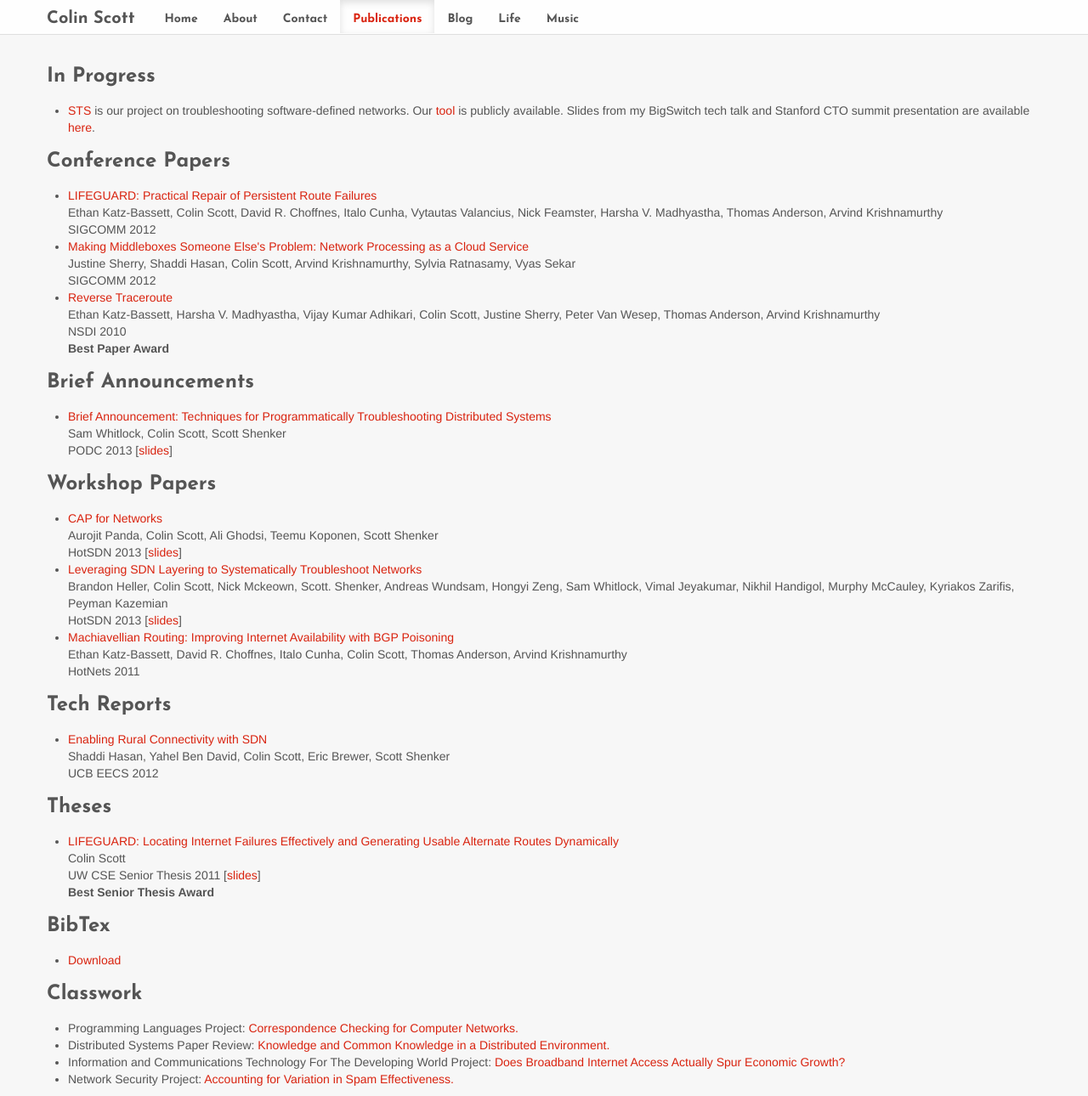
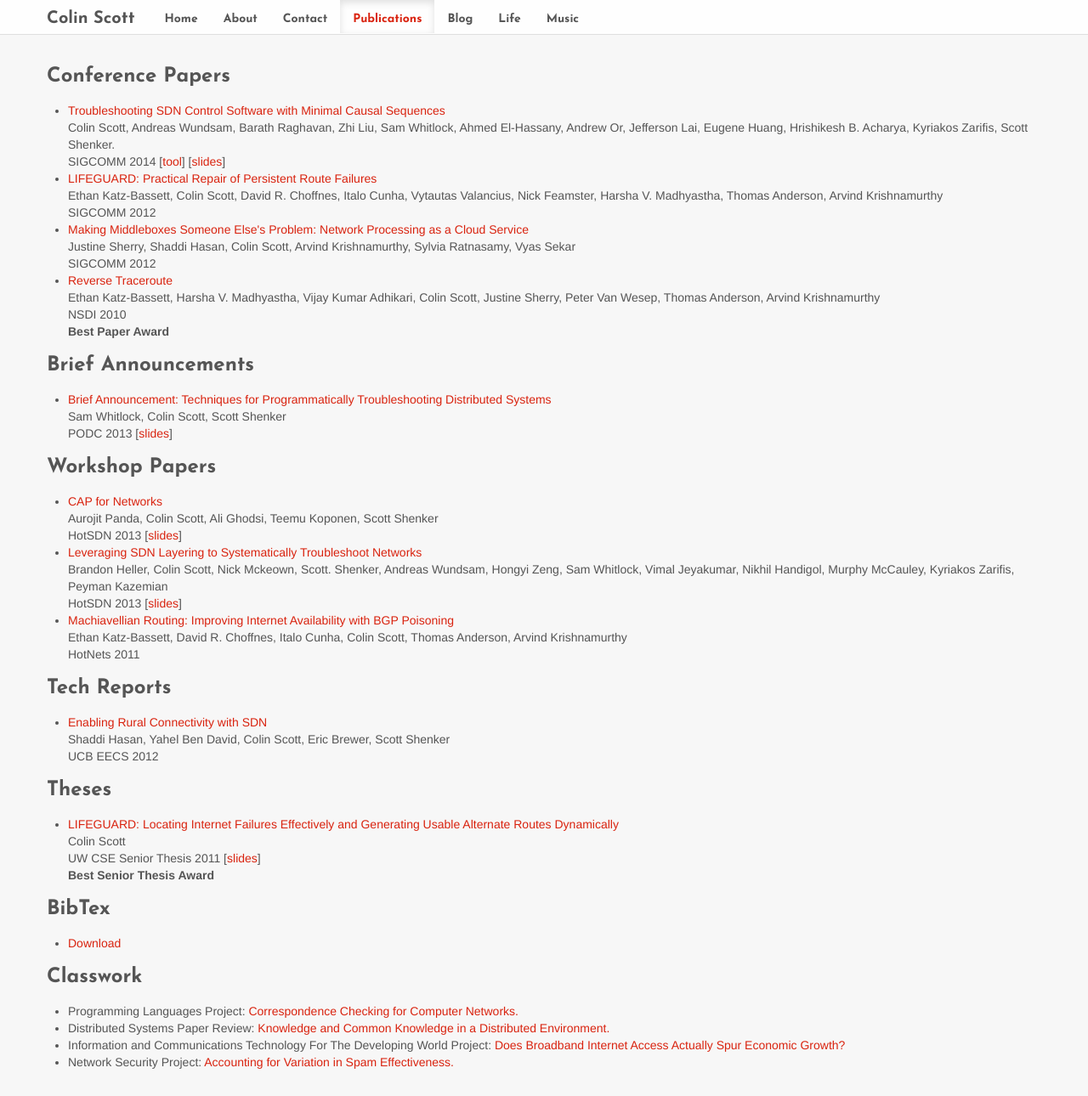
Before and after one commit to colin-scott/personal_website, a Jekyll site: the page built from publications.html, in a window 1280 px wide and 1290 px high. Shown: the whole window at 85% size. Built offline with Jekyll 4.4.1, drawn with Linux system fonts in a browser that asks for light colours; Markdown is read by kramdown in place of the engine named in the settings.

Commit message:
Add SIGCOMM

```diff
--- a/publications.html
+++ b/publications.html
@@ -5,18 +5,15 @@ navbar: publications
 description: "Colin Scott's projects and publications"
 ---
 
-<h3>In Progress</h3>
-<ul>
-  <li><a href="http://www.eecs.berkeley.edu/~rcs/research/sts.pdf">STS
-  </a> is our project on troubleshooting software-defined networks.
-  Our <a href="http://ucb-sts.github.com/sts/">tool</a> is publicly
-  available. Slides from my BigSwitch tech talk and Stanford CTO summit
-  presentation are
-  available <a href="http://www.eecs.berkeley.edu/~rcs/research/troubleshooting_with_mcses.pptx">here</a>.
-  </li>
-</ul>
 <h3>Conference Papers</h3>
 <ul>
+    <li><a href="http://www.eecs.berkeley.edu/~rcs/research/sts.pdf">Troubleshooting
+        SDN Control Software with Minimal Causal Sequences</a></br>
+    Colin Scott, Andreas Wundsam, Barath Raghavan, Zhi Liu, Sam Whitlock, Ahmed El-Hassany,
+    Andrew Or, Jefferson Lai, Eugene Huang, Hrishikesh B. Acharya, Kyriakos
+    Zarifis, Scott Shenker.</br>
+    SIGCOMM 2014 [<a href="http://ucb-sts.github.com/sts/">tool</a>] [<a href="http://www.eecs.berkeley.edu/~rcs/research/troubleshooting_with_mcses.pptx">slides</a>]</br>
+    </li>
     <li><a href="http://lifeguard.cs.washington.edu">LIFEGUARD: Practical
         Repair of Persistent Route Failures</a></br>
     Ethan Katz-Bassett, Colin Scott, David R. Choffnes, Italo Cunha, Vytautas
```
